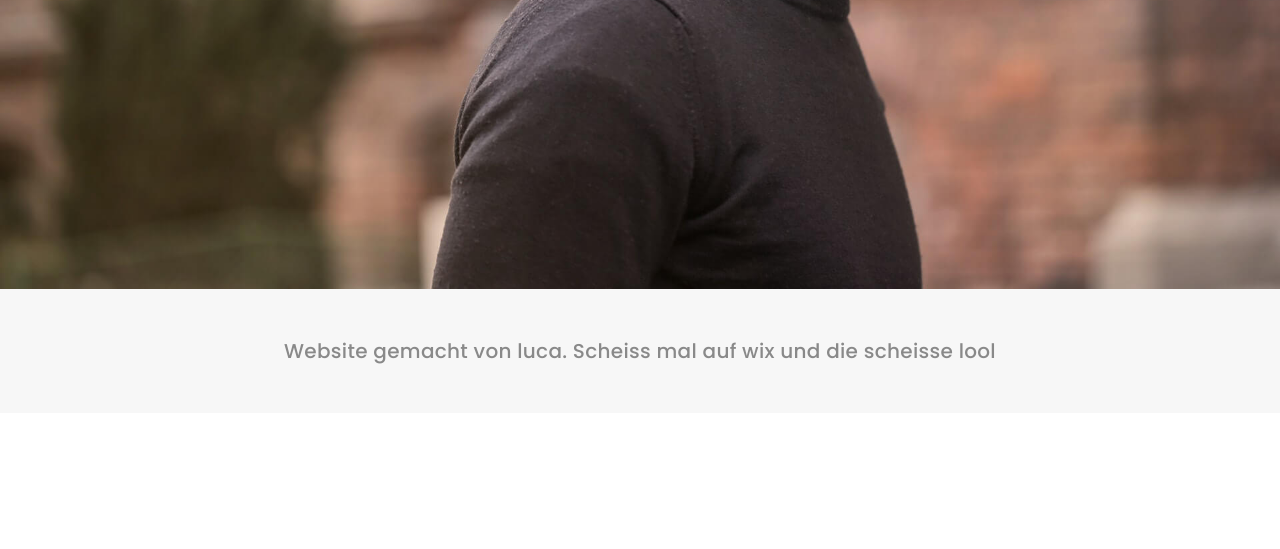
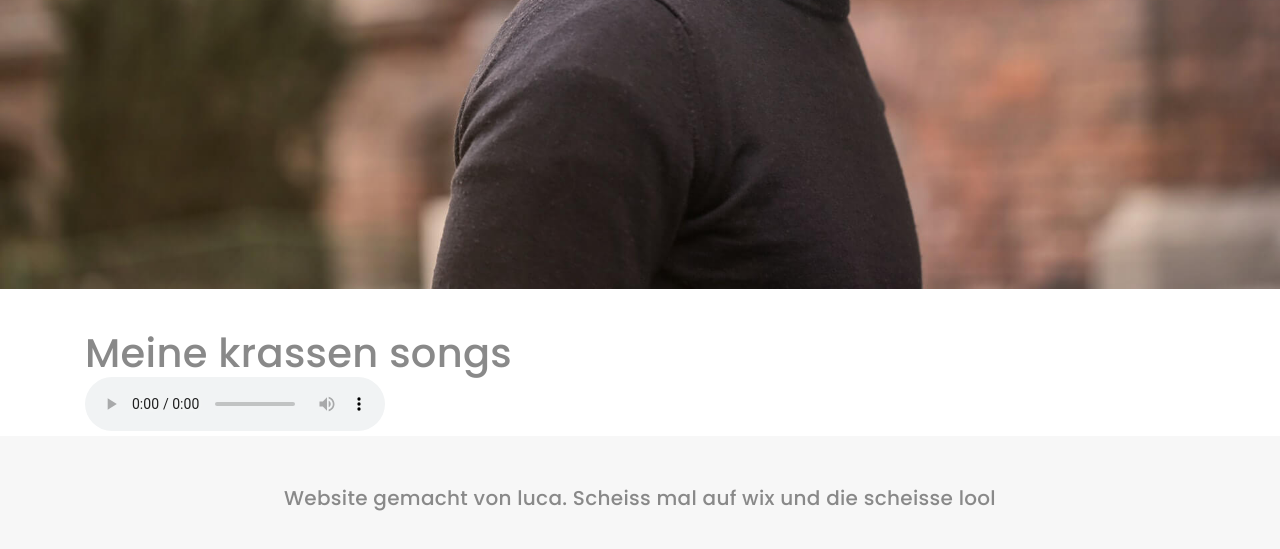
Before and after one commit to TamayDerKanzler/MeineInternetSeite, a plain HTML site: page index.html in a window 1280 px wide. Shown: the part 511-1060 px from the top of the page. Before the commit the page ends 924 px from the top, so only its background shows below. Drawn offline with nearby package versions, Linux system fonts and the light colour scheme; files whose address does not match are found by name; a web font is replaced by a local one.

Commit message:
Update index.html

```diff
--- a/index.html
+++ b/index.html
@@ -62,8 +62,14 @@
   </div>
   <!-- End section header -->
 
-
-
+  <br><br>
+  <div class="container">
+    <h1>Meine krassen songs</h1>
+    <audio controls>
+      <source src="./Audio/TamayIt.mp3" type="audio/mpeg">
+    Dein gerät ist zu scheisse für dieses cule liet.
+    </audio>
+  </div>
   <!-- start section footer -->
   <div id="footer" class="text-center">
     <div class="container">
```
